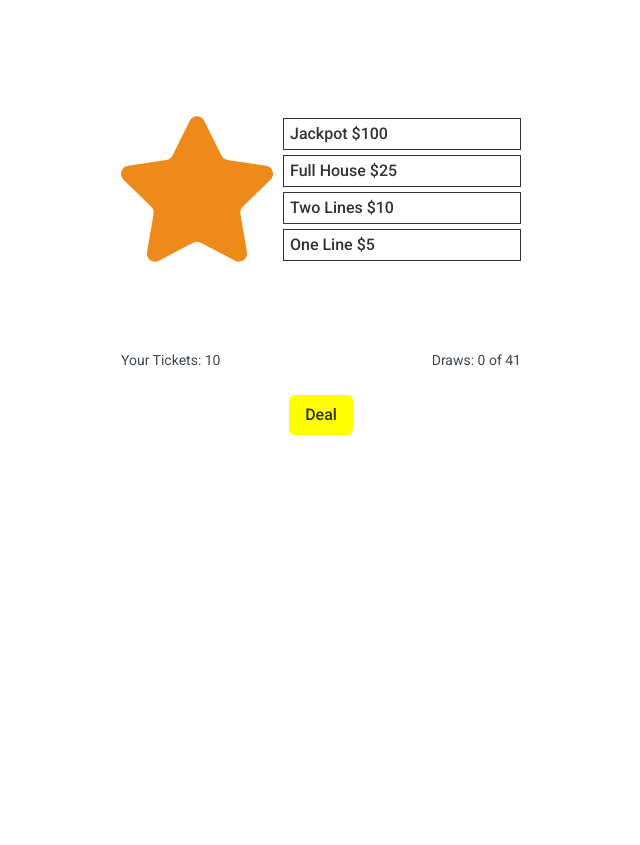
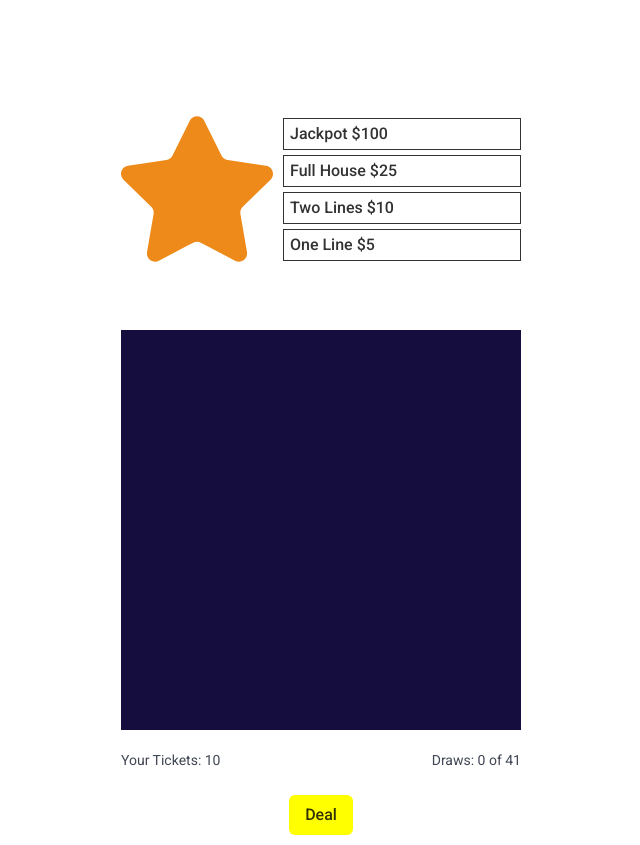
Before and after one commit to dzvilius/gardingo, a website built with webpack: page src/index.html in a window 1280 px wide. Shown: the whole page, without its empty margins (319-959 px from the left). Before the commit the page ends 800 px from the top, so only its background shows below. Built offline with nearby package versions, Linux system fonts and the light colour scheme; a web font is replaced by a local one.

Commit message:
add basic bingo pixi script

```diff
--- a/src/bingo.js
+++ b/src/bingo.js
@@ -1,8 +1,185 @@
-import './assets/img/star.svg';
+import { Application, Sprite, Assets, Container } from 'pixi.js';
 
-import { Application, Sprite, Assets } from 'pixi.js';
+// Number of unique garden images
+const GARDEN_ITEMS = [
+  'almond',
+  'apple',
+  'apricot',
+  'avocado',
+  'banana',
+  'beans',
+  'beetroot',
+  'blueberry',
+  'broccoli',
+  'cabbage',
+  'carrot',
+  'cauliflower',
+  'cherry',
+  'chili',
+  'coconut',
+  'corn',
+  'cucumber',
+  'currant',
+  'eggplant',
+  'fig',
+  'garlic',
+  'grapefruit',
+  'grapes',
+  'hazelnut',
+  'kiwi',
+  'lemon',
+  'lettuce',
+  'lime',
+  'mango',
+  'melon',
+  'olive',
+  'onion',
+  'orange',
+  'peach',
+  'peanut',
+  'pear',
+  'peas',
+  'pepper',
+  'pineapple',
+  'pistachio',
+  'plum',
+  'pomegranate',
+  'potato',
+  'pumpkin',
+  'radish',
+  'raspberry',
+  'strawberry',
+  'tomato',
+  'turnip',
+  'walnut',
+  'watermelon',
+];
 
-// Function to set up the animation
+// Function to set up the game
 export const setupBingo = async () => {
-  console.log('bingo')
+  const gameContainer = document.getElementById('bingo-game');
+
+  // Create a PixiJS application
+  const bingoGameApp = new Application();
+
+  // Init and configure application
+  await bingoGameApp.init({
+    background: '#140D3D',
+    height: 400,
+    width: 400,
+    // resizeTo: gameContainer,
+  });
+
+  // Add canvas to the container
+  gameContainer.appendChild(bingoGameApp.canvas);
+
+  // Load the star image asset
+  const starTexture = await Assets.load(require('./assets/img/star.svg'));
+
+  // Load all garden images
+  const gardenTextures = await Promise.all(
+    GARDEN_ITEMS.map((item) => Assets.load(require(`./assets/img/${item}.png`)))
+  );
+
+  let currentTicket = [];
+  let drawnImages = [];
+  let drawCount = 0;
+
+  const gameImage = document.getElementById('game-image');
+
+  // Function to generate a new bingo ticket
+  function generateTicket() {
+    const items = [...GARDEN_ITEMS];
+    const ticket = [];
+
+    // Shuffle items and pick the first 24 for the card
+    while (ticket.length < 24) {
+      const randomIndex = Math.floor(Math.random() * items.length);
+      ticket.push(items.splice(randomIndex, 1)[0]);
+    }
+
+    // Insert "Free Star" in the center
+    ticket.splice(12, 0, 'free-star');
+
+    return ticket;
+  }
+
+  // Function to draw a random image
+  function drawImage() {
+    drawCount++;
+
+    const remainingItems = GARDEN_ITEMS.filter(
+      (item) => !drawnImages.includes(item)
+    );
+    const randomIndex = Math.floor(Math.random() * remainingItems.length);
+    const drawnItem = remainingItems[randomIndex];
+    drawnImages.push(drawnItem);
+
+    // Update the displayed image
+    gameImage.src = `./assets/img/${drawnItem}.png`;
+
+    // Check if the item matches any on the current ticket
+    const ticketIndex = currentTicket.indexOf(drawnItem);
+    if (ticketIndex !== -1) {
+      markTicket(ticketIndex);
+    }
+
+    // Check win conditions
+    checkWinConditions();
+  }
+
+  // Function to mark a matching item on the bingo ticket
+  function markTicket(index) {
+    // Logic to place a star on the matched item
+    const ticketContainer = bingoGameApp.stage.getChildByName('ticketContainer');
+    const sprite = ticketContainer.getChildAt(index);
+    sprite.texture = starTexture;
+  }
+
+  // Function to check for win conditions
+  function checkWinConditions() {
+    // Logic to check if the player has "one line", "two lines", "full house", or "jackpot"
+    // This will depend on how the grid is set up and checking if the rows, columns, or diagonals are marked
+  }
+
+  // Set up event listener for "Draw" and "Play" button
+  const button = document.querySelector('.GameFooter__action .button');
+  button.addEventListener('click', () => {
+    if (button.innerText === 'Deal') {
+      currentTicket = generateTicket();
+      button.innerText = 'Play';
+      // Render the new ticket on the screen
+      renderTicket(currentTicket);
+    } else if (button.innerText === 'Play') {
+      if (drawCount < 41) {
+        drawImage();
+      } else {
+        alert('Maximum 41 draws reached. Start a new game.');
+      }
+    }
+  });
+
+  // Function to render the ticket on the screen
+  function renderTicket(ticket) {
+    const ticketContainer = new Container();
+    ticketContainer.name = 'ticketContainer';
+
+    ticket.forEach((item, index) => {
+      const row = Math.floor(index / 5);
+      const col = index % 5;
+
+      const texture =
+        item === 'free-star'
+          ? starTexture
+          : gardenTextures[GARDEN_ITEMS.indexOf(item)];
+      const sprite = new Sprite(texture);
+
+      sprite.x = col * 100;
+      sprite.y = row * 100;
+
+      ticketContainer.addChild(sprite);
+    });
+
+    bingoGameApp.stage.addChild(ticketContainer);
+  }
 };
--- a/src/index.html
+++ b/src/index.html
@@ -33,7 +33,7 @@
     <section class="GamePromo">10 Free Tickets Daily!</section>
     <section class="GameCard">
       <div class="GameCard__container">
-
+        <div id="bingo-game"></div>
       </div>
     </section>
 
--- a/src/styles/main.scss
+++ b/src/styles/main.scss
@@ -70,6 +70,10 @@ body {}
   max-width: 420px;
   padding: 10px;
   margin: auto;
+
+  canvas {
+    display: block;
+  }
 }
 
 .GameFooter {
```
